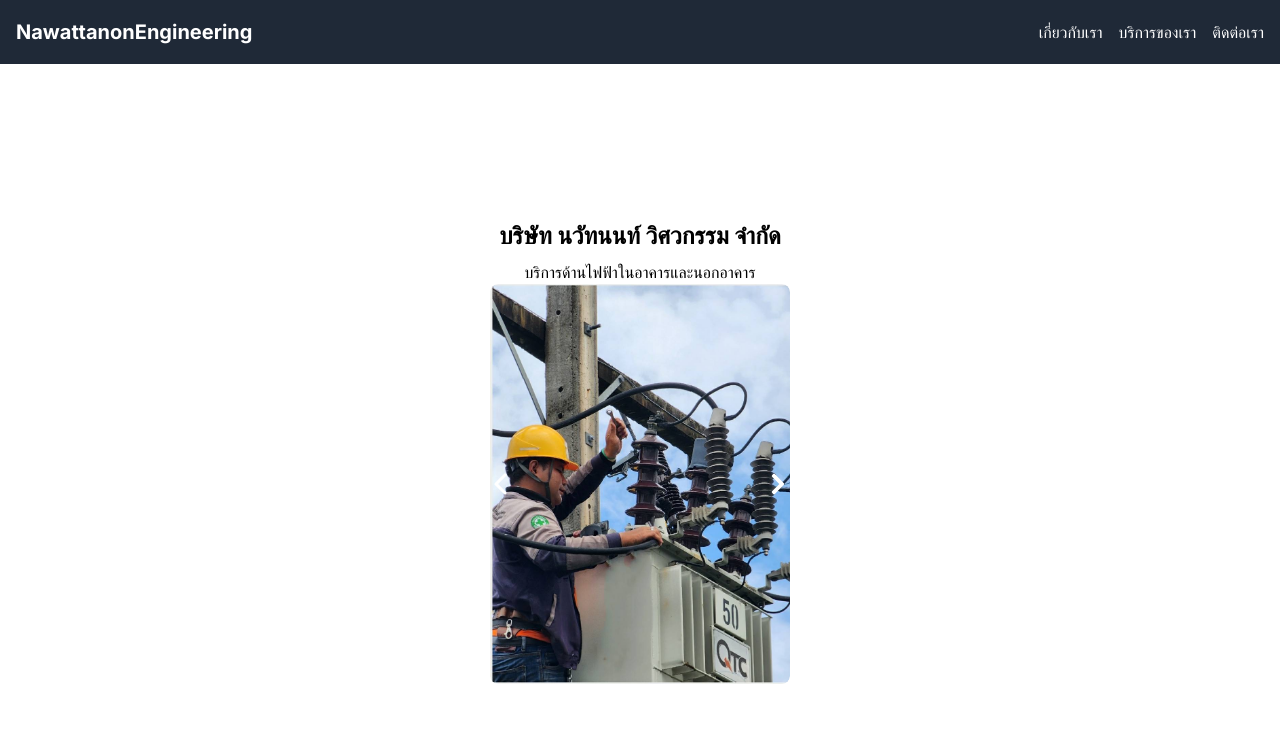
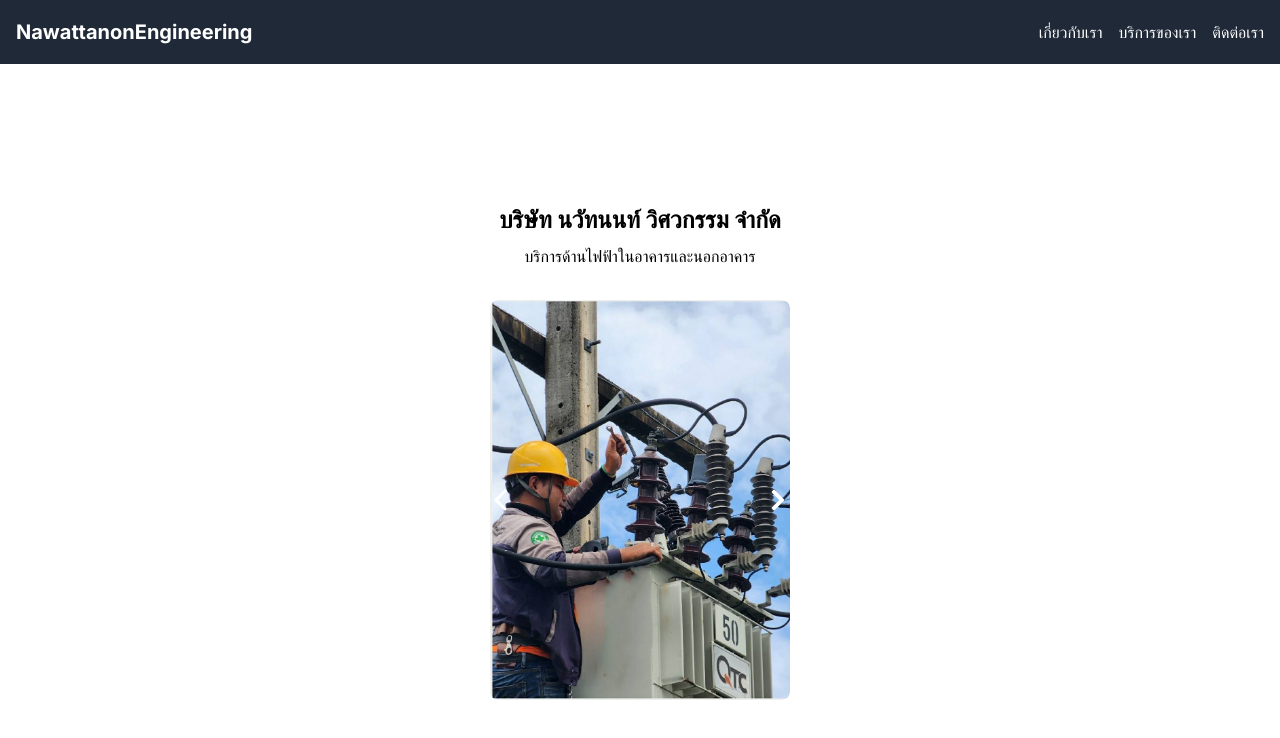
Before and after one commit to nontawit/NawattanonApp, a Next.js app: page / in a window 1280 px wide. Shown: the top 738 px of the page. Built offline with nearby package versions, Linux system fonts and the light colour scheme.

Commit message:
Update page.tsx

```diff
--- a/src/app/page.tsx
+++ b/src/app/page.tsx
@@ -11,7 +11,9 @@ const Home: React.FC = () => {
         <p className="mt-2">
           บริการด้านไฟฟ้าในอาคารและนอกอาคาร
         </p>
-        <Carousel />
+        <div className="mt-8">
+          <Carousel />
+        </div>
       </div>
 
   )
```
